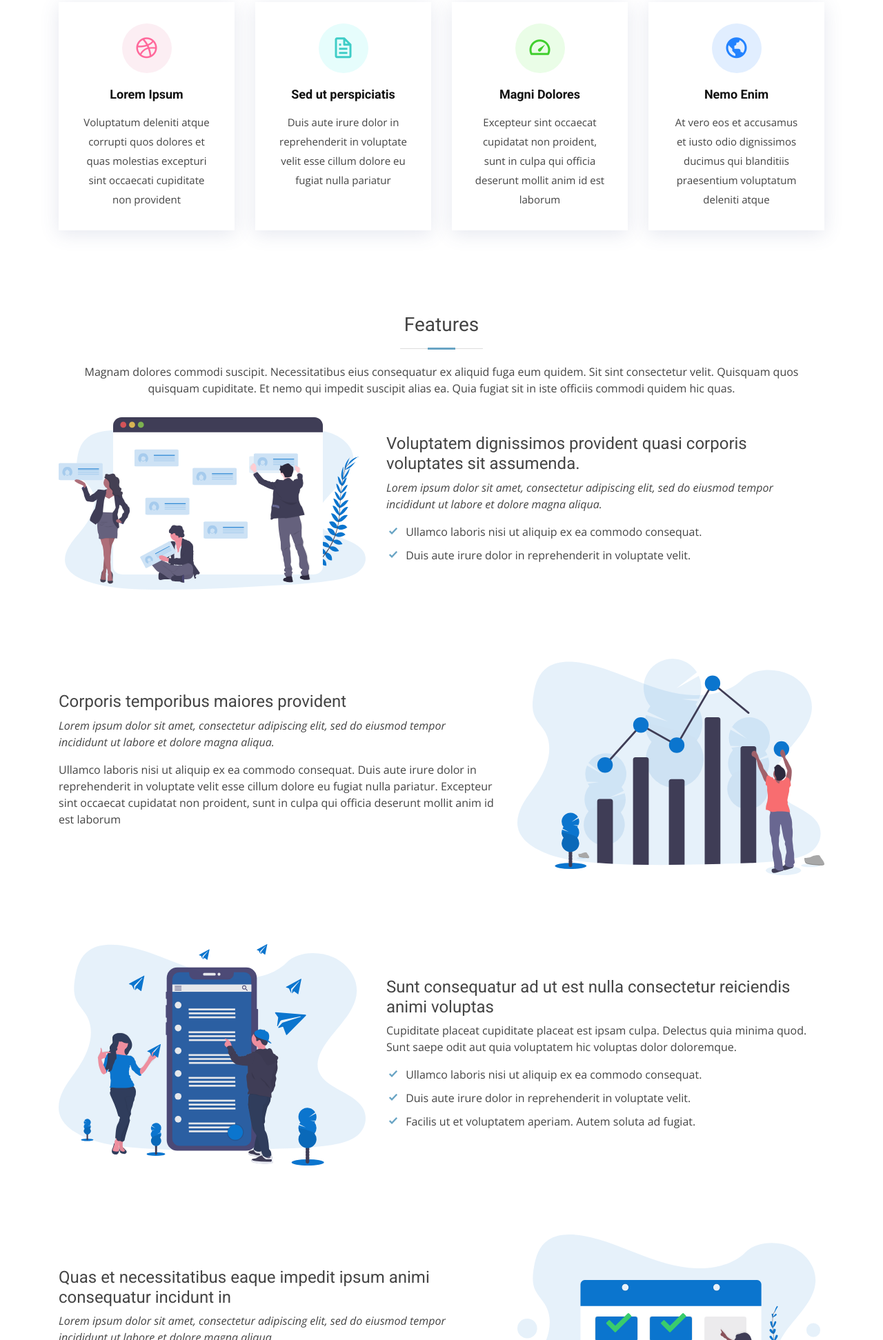
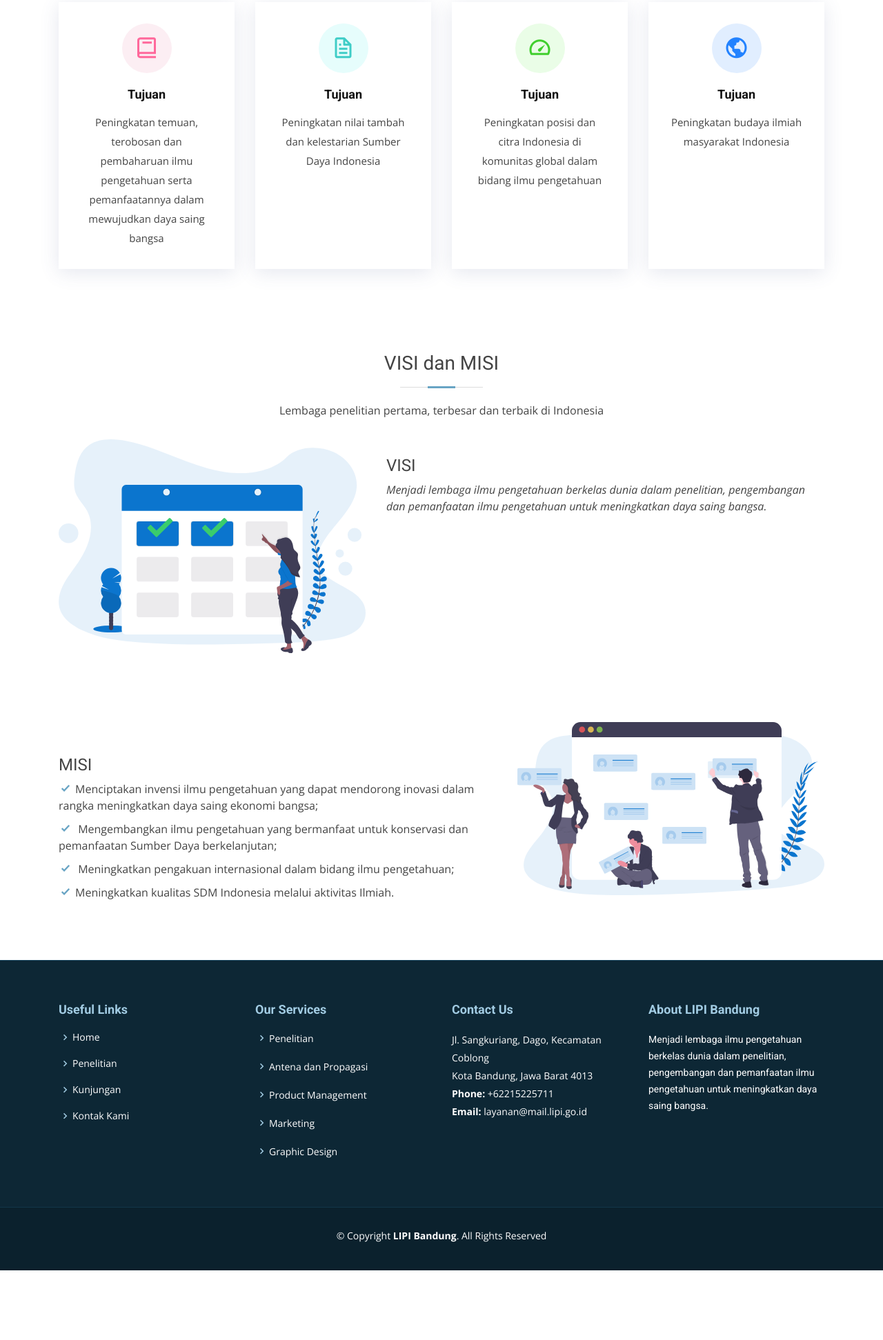
Before and after one commit to rofirezkin/ProgressMagang, a plain HTML site: page index.html in a window 1280 px wide. Shown: the part 857-2800 px from the top of the page at 69% size. After the commit the page ends 2699 px from the top, so only its background shows below. Drawn offline with nearby package versions, Linux system fonts and the light colour scheme.

Commit message:
Dashboard dan Contact

```diff
--- a/index.html
+++ b/index.html
@@ -5,7 +5,7 @@
   <meta charset="utf-8">
   <meta content="width=device-width, initial-scale=1.0" name="viewport">
 
-  <title>Moderna Bootstrap Template - Index</title>
+  <title>LIPI : Divisi Antena dan Propagasi</title>
   <meta content="" name="description">
   <meta content="" name="keywords">
 
@@ -43,7 +43,7 @@
     <div class="container">
 
       <div class="logo float-left">
-        <h1 class="text-light"><a href="index.html"><span>Moderna</span></a></h1>
+        <h1 class="text-light"><a href="index.html"><span>LIPI</span></a></h1>
         <!-- Uncomment below if you prefer to use an image logo -->
         <!-- <a href="index.html"><img src="assets/img/logo.png" alt="" class="img-fluid"></a>-->
       </div>
@@ -67,8 +67,8 @@
       <!-- Slide 1 -->
       <div class="carousel-item active">
         <div class="carousel-container">
-          <h2 class="animate__animated animate__fadeInDown">Welcome to <span>Moderna</span></h2>
-          <p class="animate__animated animate__fadeInUp">Ut velit est quam dolor ad a aliquid qui aliquid. Sequi ea ut et est quaerat sequi nihil ut aliquam. Occaecati alias dolorem mollitia ut. Similique ea voluptatem. Esse doloremque accusamus repellendus deleniti vel. Minus et tempore modi architecto.</p>
+          <h2 class="animate__animated animate__fadeInDown">LEMBAGA ILMU PENGETAHUAN INDONESIA</span></h2>
+          <p class="animate__animated animate__fadeInUp">Informasi tentang peneliatian Yang telah dilakukan divisi Antena dan Propagasi-P2ET LIPI</p>
           <a href="" class="btn-get-started animate__animated animate__fadeInUp">Read More</a>
         </div>
       </div>
@@ -76,20 +76,13 @@
       <!-- Slide 2 -->
       <div class="carousel-item">
         <div class="carousel-container">
-          <h2 class="animate__animated animate__fadeInDown">Lorem Ipsum Dolor</h2>
-          <p class="animate__animated animate__fadeInUp">Ut velit est quam dolor ad a aliquid qui aliquid. Sequi ea ut et est quaerat sequi nihil ut aliquam. Occaecati alias dolorem mollitia ut. Similique ea voluptatem. Esse doloremque accusamus repellendus deleniti vel. Minus et tempore modi architecto.</p>
+          <h2 class="animate__animated animate__fadeInDown">Refleksi Renstra 2015-2019 dan Perencanaan Program 2020-2024</h2>
+          <p class="animate__animated animate__fadeInUp">Outline : Anggota Keltian Antena dan Propagasi, Hasil Riset telah dilakukan, Riset yang akan datang, dan kerjasama</p>
           <a href="" class="btn-get-started animate__animated animate__fadeInUp">Read More</a>
         </div>
       </div>
 
       <!-- Slide 3 -->
-      <div class="carousel-item">
-        <div class="carousel-container">
-          <h2 class="animate__animated animate__fadeInDown">Sequi ea ut et est quaerat</h2>
-          <p class="animate__animated animate__fadeInUp">Ut velit est quam dolor ad a aliquid qui aliquid. Sequi ea ut et est quaerat sequi nihil ut aliquam. Occaecati alias dolorem mollitia ut. Similique ea voluptatem. Esse doloremque accusamus repellendus deleniti vel. Minus et tempore modi architecto.</p>
-          <a href="" class="btn-get-started animate__animated animate__fadeInUp">Read More</a>
-        </div>
-      </div>
 
       <a class="carousel-control-prev" href="#heroCarousel" role="button" data-slide="prev">
         <span class="carousel-control-prev-icon bx bx-chevron-left" aria-hidden="true"></span>
@@ -113,33 +106,33 @@
         <div class="row">
           <div class="col-md-6 col-lg-3 d-flex align-items-stretch" data-aos="fade-up">
             <div class="icon-box icon-box-pink">
-              <div class="icon"><i class="bx bxl-dribbble"></i></div>
-              <h4 class="title"><a href="">Lorem Ipsum</a></h4>
-              <p class="description">Voluptatum deleniti atque corrupti quos dolores et quas molestias excepturi sint occaecati cupiditate non provident</p>
+              <div class="icon"><i class="bx bx-book"></i></div>
+              <h4 class="title"><a href="">Tujuan</a></h4>
+              <p class="description">Peningkatan temuan, terobosan dan pembaharuan ilmu pengetahuan serta pemanfaatannya dalam mewujudkan daya saing bangsa</p>
             </div>
           </div>
 
           <div class="col-md-6 col-lg-3 d-flex align-items-stretch" data-aos="fade-up" data-aos-delay="100">
             <div class="icon-box icon-box-cyan">
               <div class="icon"><i class="bx bx-file"></i></div>
-              <h4 class="title"><a href="">Sed ut perspiciatis</a></h4>
-              <p class="description">Duis aute irure dolor in reprehenderit in voluptate velit esse cillum dolore eu fugiat nulla pariatur</p>
+              <h4 class="title"><a href="">Tujuan</a></h4>
+              <p class="description">Peningkatan nilai tambah dan kelestarian Sumber Daya Indonesia</p>
             </div>
           </div>
 
           <div class="col-md-6 col-lg-3 d-flex align-items-stretch" data-aos="fade-up" data-aos-delay="200">
             <div class="icon-box icon-box-green">
               <div class="icon"><i class="bx bx-tachometer"></i></div>
-              <h4 class="title"><a href="">Magni Dolores</a></h4>
-              <p class="description">Excepteur sint occaecat cupidatat non proident, sunt in culpa qui officia deserunt mollit anim id est laborum</p>
+              <h4 class="title"><a href="">Tujuan</a></h4>
+              <p class="description">Peningkatan posisi dan citra Indonesia di komunitas global dalam bidang ilmu pengetahuan</p>
             </div>
           </div>
 
           <div class="col-md-6 col-lg-3 d-flex align-items-stretch" data-aos="fade-up" data-aos-delay="200">
             <div class="icon-box icon-box-blue">
               <div class="icon"><i class="bx bx-world"></i></div>
-              <h4 class="title"><a href="">Nemo Enim</a></h4>
-              <p class="description">At vero eos et accusamus et iusto odio dignissimos ducimus qui blanditiis praesentium voluptatum deleniti atque</p>
+              <h4 class="title"><a href="">Tujuan</a></h4>
+              <p class="description">Peningkatan budaya ilmiah masyarakat Indonesia</p>
             </div>
           </div>
 
@@ -183,77 +176,41 @@
       <div class="container">
 
         <div class="section-title">
-          <h2>Features</h2>
-          <p>Magnam dolores commodi suscipit. Necessitatibus eius consequatur ex aliquid fuga eum quidem. Sit sint consectetur velit. Quisquam quos quisquam cupiditate. Et nemo qui impedit suscipit alias ea. Quia fugiat sit in iste officiis commodi quidem hic quas.</p>
+          <h2>VISI dan MISI</h2>
+          <p>Lembaga penelitian pertama, terbesar dan terbaik di Indonesia</p>
         </div>
 
         <div class="row" data-aos="fade-up">
           <div class="col-md-5">
-            <img src="assets/img/features-1.svg" class="img-fluid" alt="">
+            <img src="assets/img/features-4.svg" class="img-fluid" alt="">
           </div>
           <div class="col-md-7 pt-4">
-            <h3>Voluptatem dignissimos provident quasi corporis voluptates sit assumenda.</h3>
+            <h3>VISI </h3>
             <p class="font-italic">
-              Lorem ipsum dolor sit amet, consectetur adipiscing elit, sed do eiusmod tempor incididunt ut labore et dolore
-              magna aliqua.
+
+Menjadi lembaga ilmu pengetahuan berkelas dunia dalam penelitian, pengembangan dan pemanfaatan ilmu pengetahuan untuk meningkatkan daya saing bangsa.
             </p>
-            <ul>
-              <li><i class="icofont-check"></i> Ullamco laboris nisi ut aliquip ex ea commodo consequat.</li>
-              <li><i class="icofont-check"></i> Duis aute irure dolor in reprehenderit in voluptate velit.</li>
-            </ul>
+
+
           </div>
         </div>
 
         <div class="row" data-aos="fade-up">
           <div class="col-md-5 order-1 order-md-2">
-            <img src="assets/img/features-2.svg" class="img-fluid" alt="">
+            <img src="assets/img/features-1.svg" class="img-fluid" alt="">
           </div>
           <div class="col-md-7 pt-5 order-2 order-md-1">
-            <h3>Corporis temporibus maiores provident</h3>
-            <p class="font-italic">
-              Lorem ipsum dolor sit amet, consectetur adipiscing elit, sed do eiusmod tempor incididunt ut labore et dolore
-              magna aliqua.
-            </p>
-            <p>
-              Ullamco laboris nisi ut aliquip ex ea commodo consequat. Duis aute irure dolor in reprehenderit in voluptate
-              velit esse cillum dolore eu fugiat nulla pariatur. Excepteur sint occaecat cupidatat non proident, sunt in
-              culpa qui officia deserunt mollit anim id est laborum
-            </p>
-          </div>
-        </div>
+            <h3>MISI</h3>
 
-        <div class="row" data-aos="fade-up">
-          <div class="col-md-5">
-            <img src="assets/img/features-3.svg" class="img-fluid" alt="">
-          </div>
-          <div class="col-md-7 pt-5">
-            <h3>Sunt consequatur ad ut est nulla consectetur reiciendis animi voluptas</h3>
-            <p>Cupiditate placeat cupiditate placeat est ipsam culpa. Delectus quia minima quod. Sunt saepe odit aut quia voluptatem hic voluptas dolor doloremque.</p>
             <ul>
-              <li><i class="icofont-check"></i> Ullamco laboris nisi ut aliquip ex ea commodo consequat.</li>
-              <li><i class="icofont-check"></i> Duis aute irure dolor in reprehenderit in voluptate velit.</li>
-              <li><i class="icofont-check"></i> Facilis ut et voluptatem aperiam. Autem soluta ad fugiat.</li>
+              <li><i class="icofont-check"></i>Menciptakan invensi ilmu pengetahuan yang dapat mendorong inovasi dalam rangka meningkatkan daya saing ekonomi bangsa;</li>
+              <li><i class="icofont-check"></i> Mengembangkan ilmu pengetahuan yang bermanfaat untuk konservasi dan pemanfaatan Sumber Daya berkelanjutan;</li>
+              <li><i class="icofont-check"></i> Meningkatkan pengakuan internasional dalam bidang ilmu pengetahuan;</li>
+              <li><i class="icofont-check"></i>Meningkatkan kualitas SDM Indonesia melalui aktivitas Ilmiah.</li>
             </ul>
           </div>
         </div>
 
-        <div class="row" data-aos="fade-up">
-          <div class="col-md-5 order-1 order-md-2">
-            <img src="assets/img/features-4.svg" class="img-fluid" alt="">
-          </div>
-          <div class="col-md-7 pt-5 order-2 order-md-1">
-            <h3>Quas et necessitatibus eaque impedit ipsum animi consequatur incidunt in</h3>
-            <p class="font-italic">
-              Lorem ipsum dolor sit amet, consectetur adipiscing elit, sed do eiusmod tempor incididunt ut labore et dolore
-              magna aliqua.
-            </p>
-            <p>
-              Ullamco laboris nisi ut aliquip ex ea commodo consequat. Duis aute irure dolor in reprehenderit in voluptate
-              velit esse cillum dolore eu fugiat nulla pariatur. Excepteur sint occaecat cupidatat non proident, sunt in
-              culpa qui officia deserunt mollit anim id est laborum
-            </p>
-          </div>
-        </div>
 
       </div>
     </section><!-- End Features Section -->
@@ -286,46 +243,40 @@
           <div class="col-lg-3 col-md-6 footer-links">
             <h4>Useful Links</h4>
             <ul>
-              <li><i class="bx bx-chevron-right"></i> <a href="#">Home</a></li>
-              <li><i class="bx bx-chevron-right"></i> <a href="#">About us</a></li>
-              <li><i class="bx bx-chevron-right"></i> <a href="#">Services</a></li>
-              <li><i class="bx bx-chevron-right"></i> <a href="#">Terms of service</a></li>
-              <li><i class="bx bx-chevron-right"></i> <a href="#">Privacy policy</a></li>
+              <li><i class="bx bx-chevron-right"></i> <a href="index.html">Home</a></li>
+              <li><i class="bx bx-chevron-right"></i> <a href="penelitian.html">Penelitian</a></li>
+              <li><i class="bx bx-chevron-right"></i> <a href="kunjungan.html">Kunjungan</a></li>
+              <li><i class="bx bx-chevron-right"></i> <a href="contact.html">Kontak Kami</a></li>
+
             </ul>
           </div>
 
           <div class="col-lg-3 col-md-6 footer-links">
             <h4>Our Services</h4>
             <ul>
-              <li><i class="bx bx-chevron-right"></i> <a href="#">Web Design</a></li>
-              <li><i class="bx bx-chevron-right"></i> <a href="#">Web Development</a></li>
-              <li><i class="bx bx-chevron-right"></i> <a href="#">Product Management</a></li>
-              <li><i class="bx bx-chevron-right"></i> <a href="#">Marketing</a></li>
-              <li><i class="bx bx-chevron-right"></i> <a href="#">Graphic Design</a></li>
+              <li><i class="bx bx-chevron-right"></i> Penelitian</li>
+              <li><i class="bx bx-chevron-right"></i> Antena dan Propagasi</li>
+              <li><i class="bx bx-chevron-right"></i> Product Management</li>
+              <li><i class="bx bx-chevron-right"></i> Marketing</li>
+              <li><i class="bx bx-chevron-right"></i> Graphic Design</li>
             </ul>
           </div>
 
           <div class="col-lg-3 col-md-6 footer-contact">
             <h4>Contact Us</h4>
             <p>
-              A108 Adam Street <br>
-              New York, NY 535022<br>
-              United States <br><br>
-              <strong>Phone:</strong> +1 5589 55488 55<br>
-              <strong>Email:</strong> info@example.com<br>
+              Jl. Sangkuriang, Dago, Kecamatan Coblong  <br>
+             Kota Bandung, Jawa Barat 4013
+              <strong>Phone:</strong> +62215225711<br>
+              <strong>Email:</strong> layanan@mail.lipi.go.id<br>
             </p>
 
           </div>
 
           <div class="col-lg-3 col-md-6 footer-info">
-            <h3>About Moderna</h3>
-            <p>Cras fermentum odio eu feugiat lide par naso tierra. Justo eget nada terra videa magna derita valies darta donna mare fermentum iaculis eu non diam phasellus.</p>
-            <div class="social-links mt-3">
-              <a href="#" class="twitter"><i class="bx bxl-twitter"></i></a>
-              <a href="#" class="facebook"><i class="bx bxl-facebook"></i></a>
-              <a href="#" class="instagram"><i class="bx bxl-instagram"></i></a>
-              <a href="#" class="linkedin"><i class="bx bxl-linkedin"></i></a>
-            </div>
+            <h3>About LIPI Bandung</h3>
+            <p>Menjadi lembaga ilmu pengetahuan berkelas dunia dalam penelitian, pengembangan dan pemanfaatan ilmu pengetahuan untuk meningkatkan daya saing bangsa.</p>
+
           </div>
 
         </div>
@@ -334,14 +285,14 @@
 
     <div class="container">
       <div class="copyright">
-        &copy; Copyright <strong><span>Moderna</span></strong>. All Rights Reserved
+        &copy; Copyright <strong><span>LIPI Bandung</span></strong>. All Rights Reserved
       </div>
       <div class="credits">
         <!-- All the links in the footer should remain intact. -->
         <!-- You can delete the links only if you purchased the pro version. -->
         <!-- Licensing information: https://bootstrapmade.com/license/ -->
         <!-- Purchase the pro version with working PHP/AJAX contact form: https://bootstrapmade.com/free-bootstrap-template-corporate-moderna/ -->
-        Designed by <a href="https://bootstrapmade.com/">BootstrapMade</a>
+
       </div>
     </div>
   </footer><!-- End Footer -->
```
Also changed, not shown: contact.html (+19 -39 lines).
